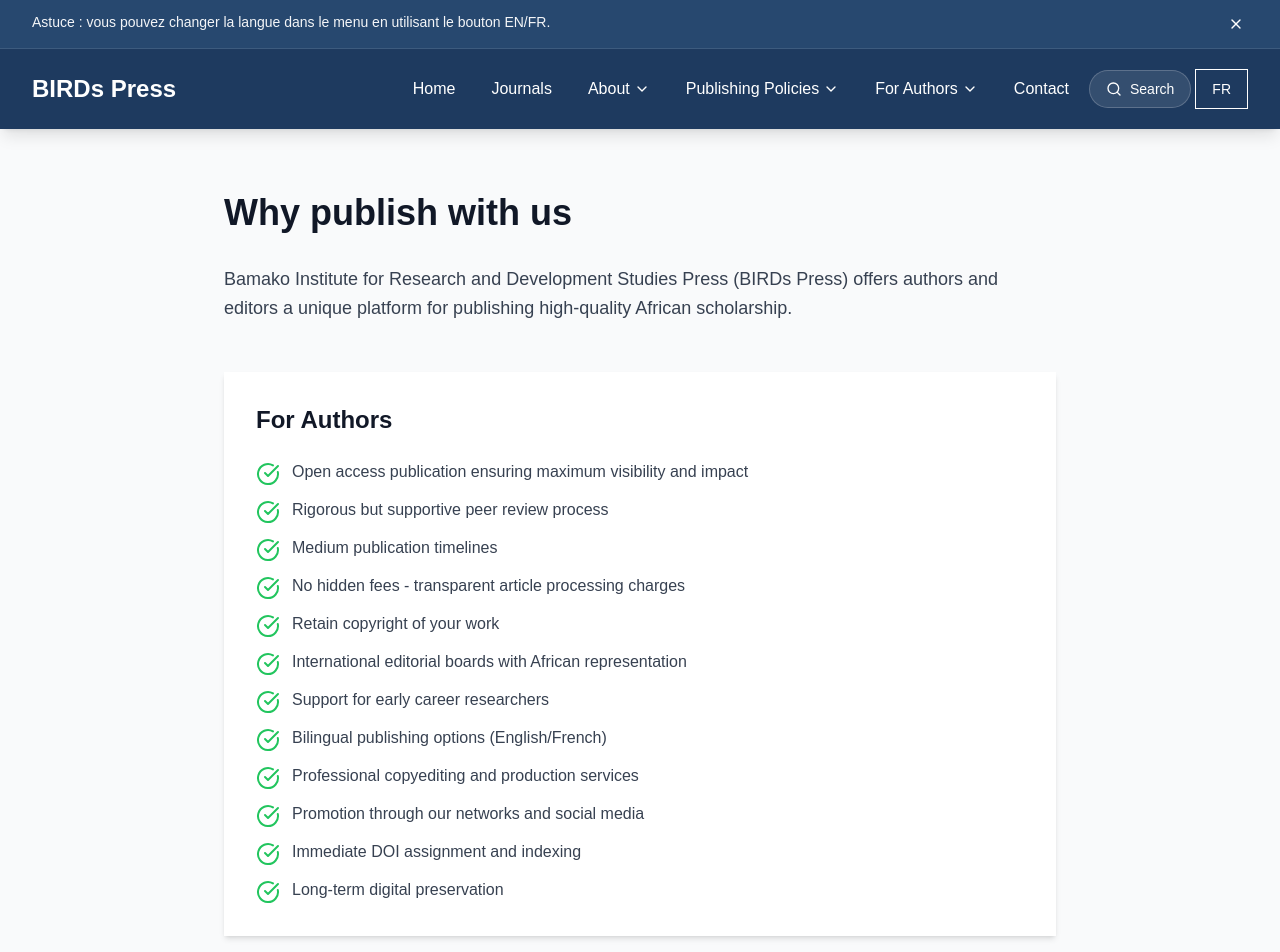
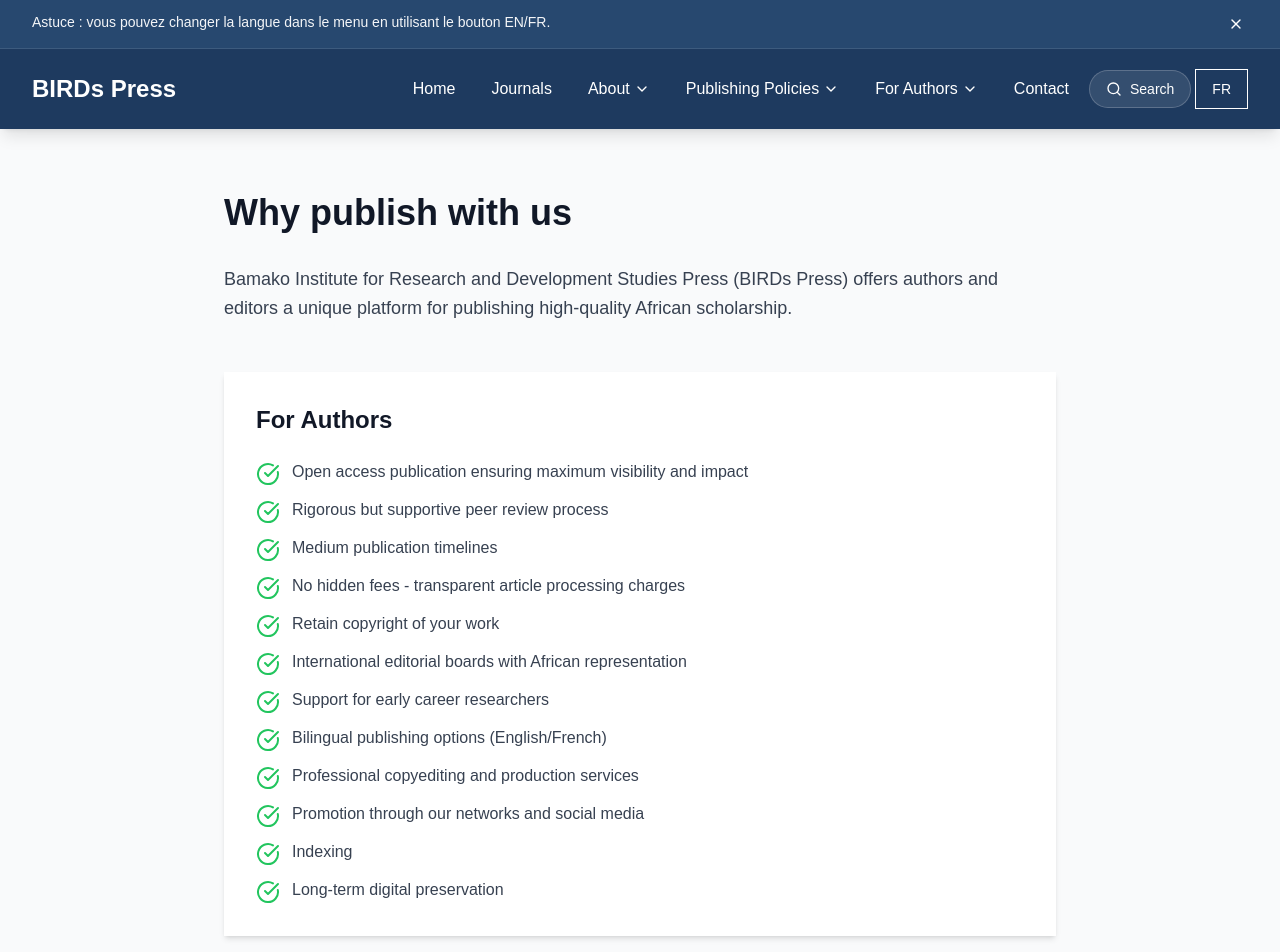
Before and after one commit to mkantem/birds-press-site, a React (Vite) app: page /1/about/why-publish in a window 1280 px wide. Shown: the top 952 px of the page. Built offline with nearby package versions, Linux system fonts and the light colour scheme.

Commit message:
Update WhyPublishWithUs.jsx

```diff
--- a/src/pages/WhyPublishWithUs.jsx
+++ b/src/pages/WhyPublishWithUs.jsx
@@ -27,7 +27,7 @@ const WhyPublishWithUs = () => {
           'Bilingual publishing options (English/French)',
           'Professional copyediting and production services',
           'Promotion through our networks and social media',
-          'Immediate DOI assignment and indexing',
+          'Indexing',
           'Long-term digital preservation'
         ]
       },
@@ -70,7 +70,7 @@ const WhyPublishWithUs = () => {
           'Options de publication bilingue (anglais/français)',
           'Services professionnels de révision et de production',
           'Promotion via nos réseaux et médias sociaux',
-          'Attribution immédiate de DOI et indexation',
+          'Indexation',
           'Préservation numérique à long terme'
         ]
       },
```
